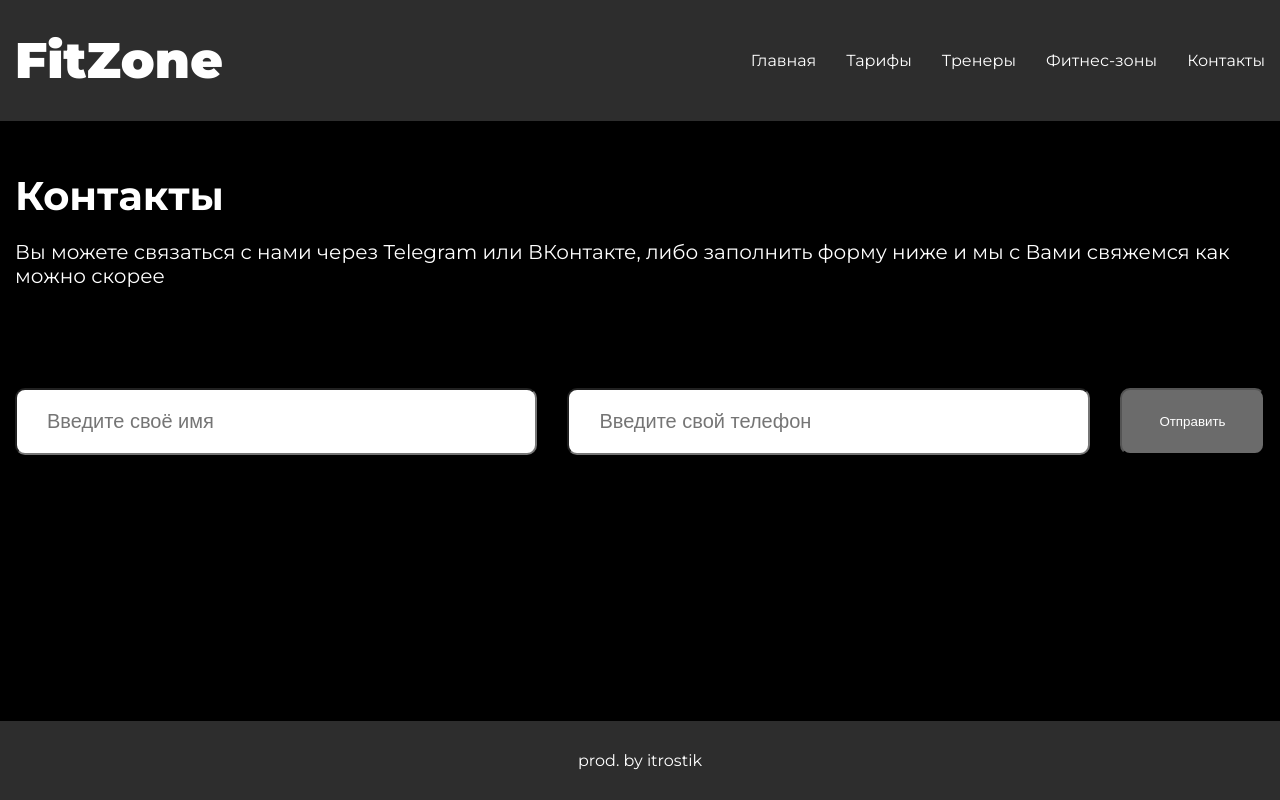
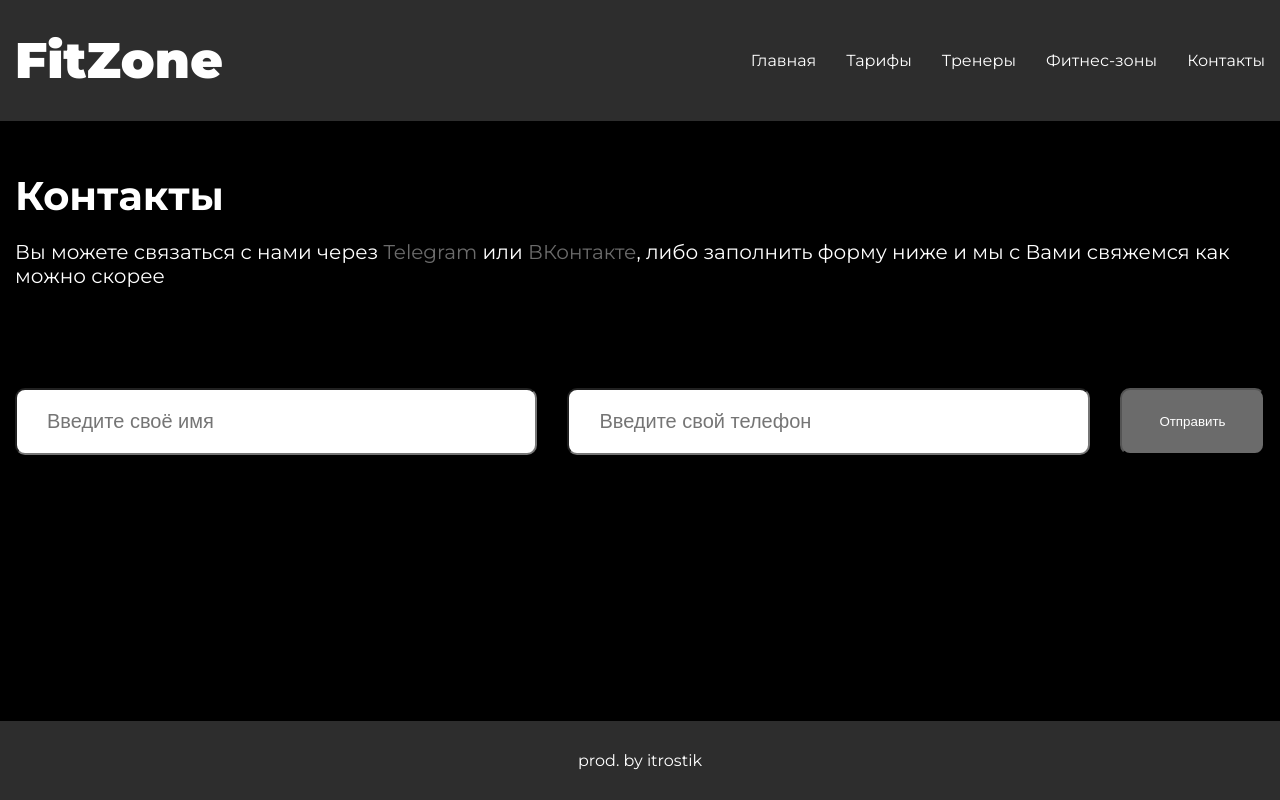
Before and after one commit to itrostik/Agona-Task1, a plain HTML site: page contacts.html in a window 1280 px wide. Drawn offline with Linux system fonts and the light colour scheme.

Commit message:
update files

```diff
--- a/contacts.html
+++ b/contacts.html
@@ -24,7 +24,7 @@
   <main class="main">
     <section class="main__info">
       <h2 class="main__info-title">Контакты</h2>
-      <p class="main__info-text">Вы можете связаться с нами через <a href="https://t.me/itrostik">Telegram</a> или <a href="https://vk.com/itrostik">ВКонтакте</a>, либо заполнить форму ниже и мы с Вами свяжемся как можно скорее</p>
+      <p class="main__info-text">Вы можете связаться с нами через <a href="https://t.me/itrostik" class="link">Telegram</a> или <a href="https://vk.com/itrostik" class="link">ВКонтакте</a>, либо заполнить форму ниже и мы с Вами свяжемся как можно скорее</p>
       <form action="#" class="main__info-form">
         <label for="name">
           <input type="text" name="name" id="name" placeholder="Введите своё имя">
--- a/style.css
+++ b/style.css
@@ -194,3 +194,7 @@ button{
   color: #ffffff;
   border-radius: 10px;
 }
+
+.link{
+  color: #6b6b6b;
+}
```
